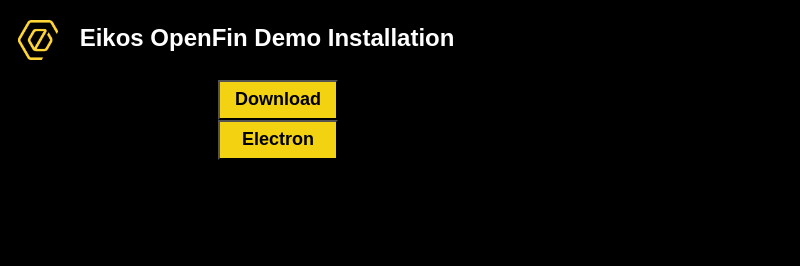
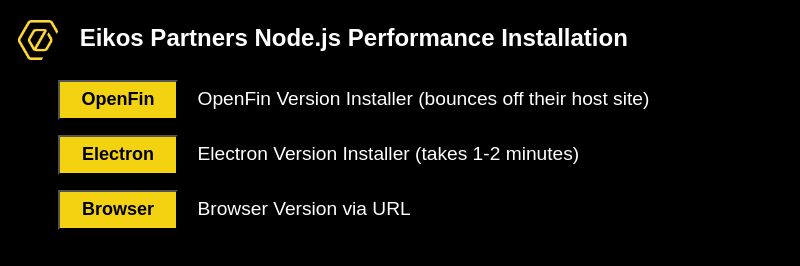
Before and after one commit to aesalazar/NodeElectronOpenFinWebPerformance, an Electron app: page public/install.html in a window 800 px wide. Drawn offline with Linux system fonts and the light colour scheme.

Commit message:
Updated HTML pages to reflect new Electron option.

```diff
--- a/public/install.html
+++ b/public/install.html
@@ -1,7 +1,7 @@
 <!DOCTYPE html>
 <html>
 <head>
-    <title>Eikos Partners OpenFin Installer</title>
+    <title>Eikos Partners Node.js Performance Installation</title>
 
     <meta charset="utf-8"/>
     <meta http-equiv="Cache-Control" content="no-cache, no-store, must-revalidate" />
@@ -31,32 +31,42 @@
             font-size: 18px;
             height: 40px;
             width: 120px;
-            margin-left: 200px;
+            margin-left: 40px;
+            margin-bottom: 15px;
+        }
+
+        span {
+            margin-left: 15px;
+            font-size: larger;
         }
 
     </style>
+</head>
 
-
-</head>
 <body>
     <h2>
         <img src="images/eikos-logo-multi.ico" alt="logo" />
-        Eikos OpenFin Demo Installation
+        Eikos Partners Node.js Performance Installation
     </h2>
 
     <div>
-        <input type="button" value="Download" onclick='launchInstall();' />
+        <input type="button" value="OpenFin" onclick='downloadOpenFin();' />
+        <span>OpenFin Version Installer (bounces off their host site)</span>
     </div>
     <div>
         <input type="button" value="Electron" onclick='downloadElectron();' />
+        <span>Electron Version Installer (takes 1-2 minutes)</span>
     </div>
-
+    <div>
+        <input type="button" value="Browser" onclick='openWeb();' />
+        <span>Browser Version via URL</span>
+    </div>
 </body>
 </html>
 
 <script type="text/javascript">
 
-    function launchInstall() {
+    function downloadOpenFin() {
         var hostname = location.hostname;
         var port = location.port.length > 0 ? "%3A" + location.port : "";
         var url = "https://install.openfin.co/download/?config=http%3A%2F%2F" + hostname + port + "%2Fapp.json";
@@ -70,4 +80,11 @@
         window.open(url);
     }
 
+    function openWeb(){
+        var hostname = location.hostname;
+        var port = location.port.length > 0 ? ":" + location.port : "";
+        var url = "http://" + hostname + port + "/";
+        window.open(url);
+    }
+
 </script>
```
Also changed, not shown: public/index.html (+1 -1 lines).
